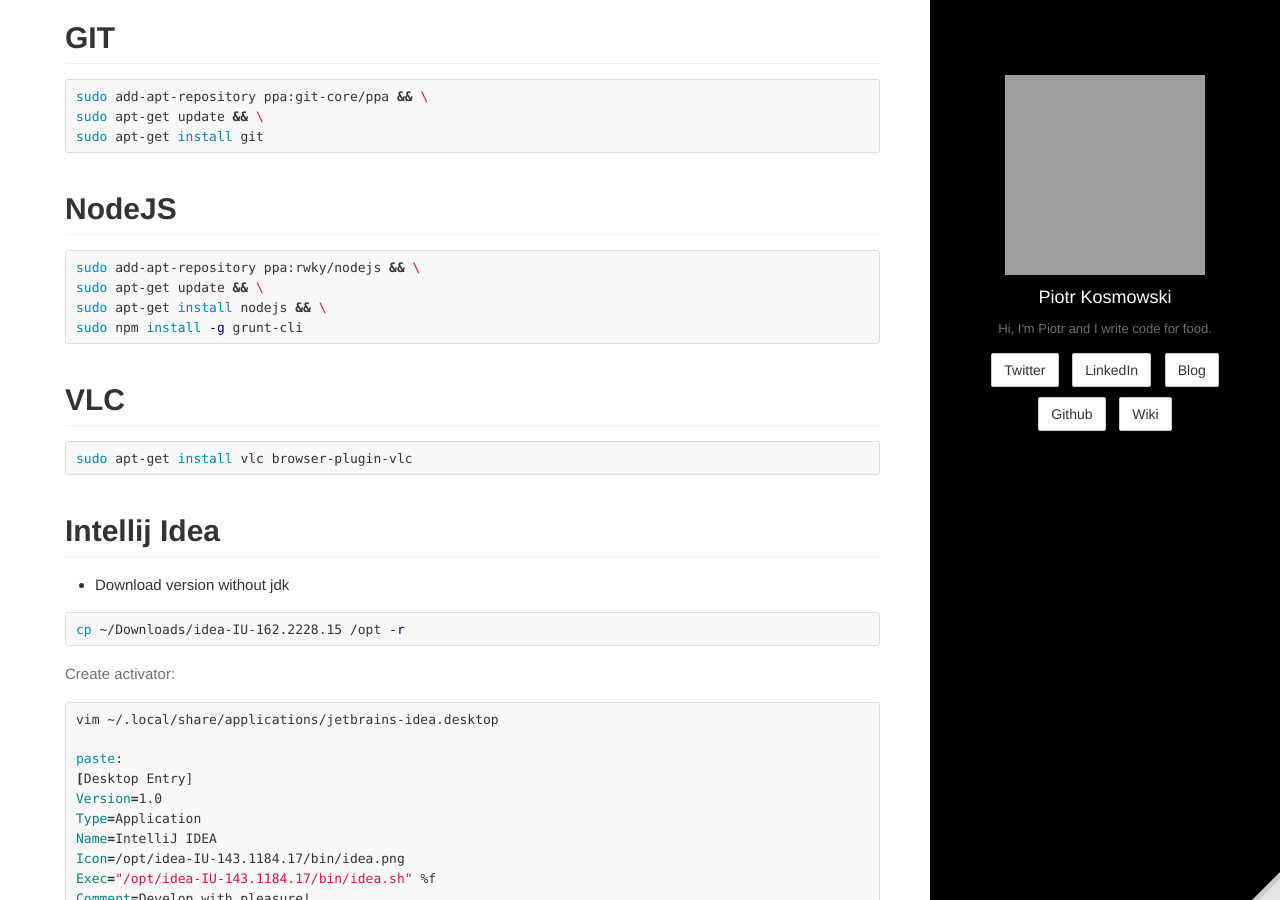
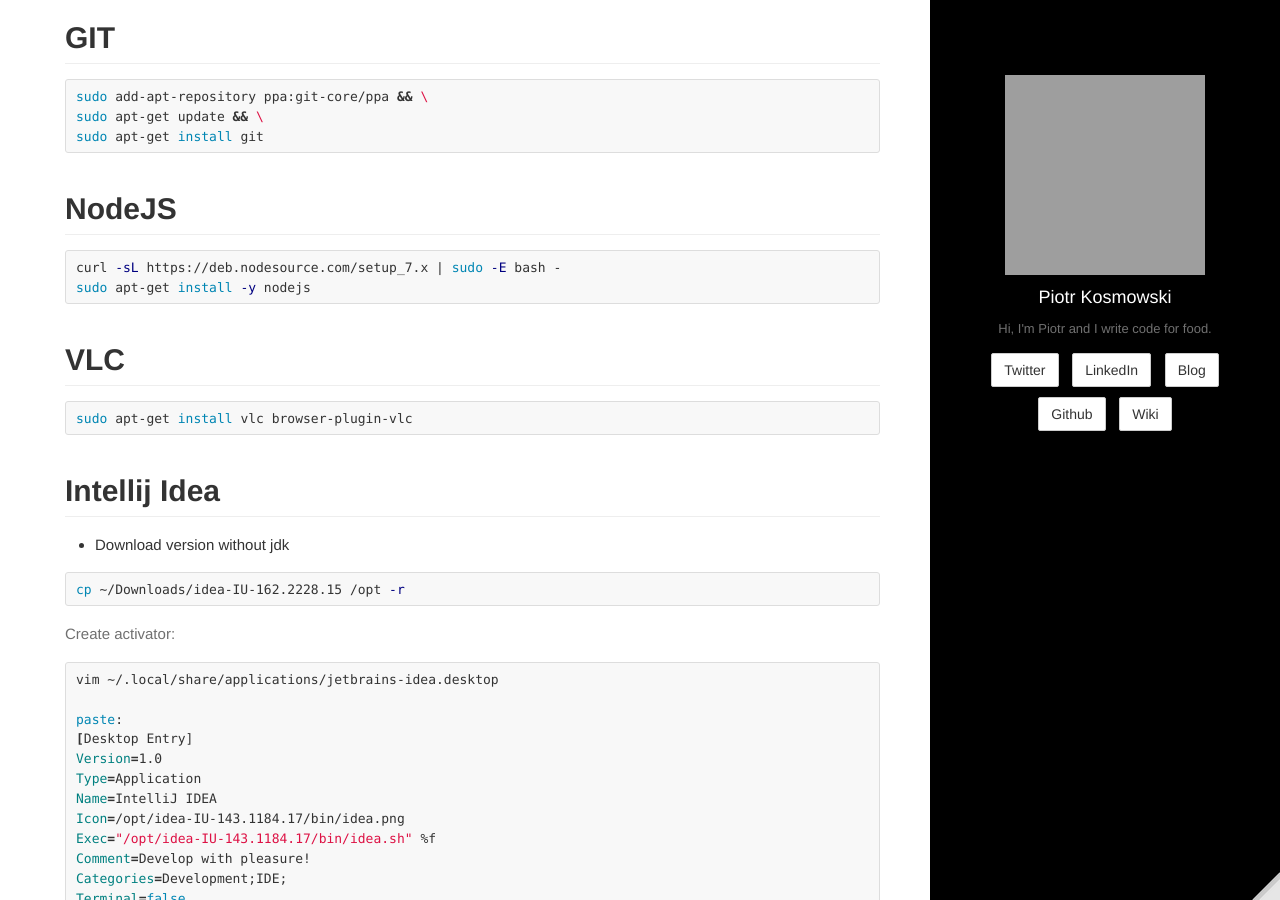
Before and after one commit to kospiotr/kospiotr.github.io, a Jekyll site: the page built from wiki/unix.md, in a window 1280 px wide and 900 px high, scrolled down 2561 px. Built offline with Jekyll 4.4.1, drawn with Linux system fonts in a browser that asks for light colours; grey boxes are pictures that could not be loaded.

Commit message:
Update unix.md

````diff
--- a/wiki/unix.md
+++ b/wiki/unix.md
@@ -92,10 +92,8 @@
 ## NodeJS
 
 ```bash
-sudo add-apt-repository ppa:rwky/nodejs && \
-sudo apt-get update && \
-sudo apt-get install nodejs && \
-sudo npm install -g grunt-cli
+curl -sL https://deb.nodesource.com/setup_7.x | sudo -E bash -
+sudo apt-get install -y nodejs
 ```
 
 ## VLC
````
